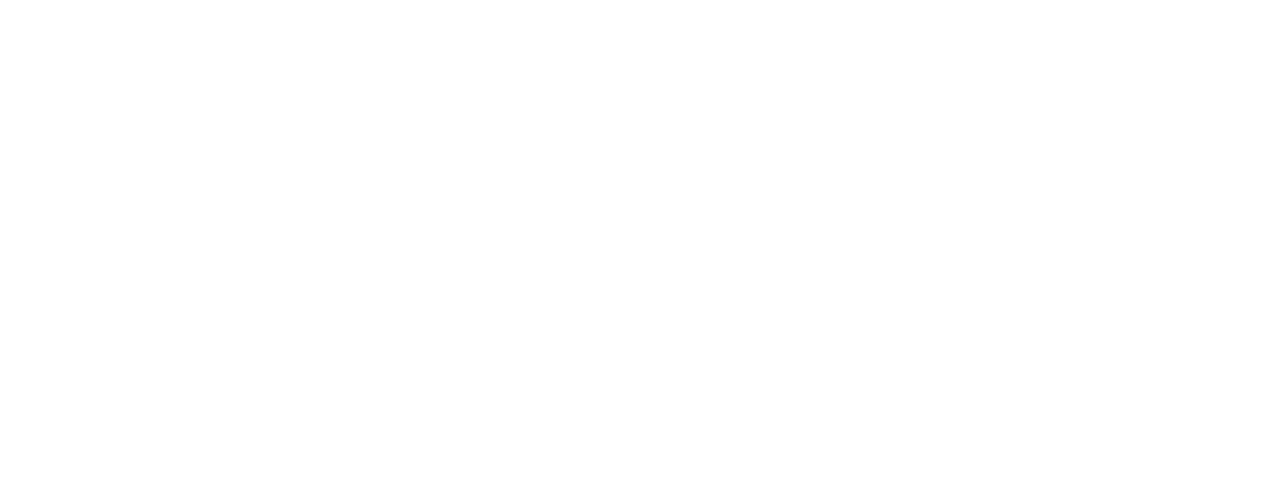
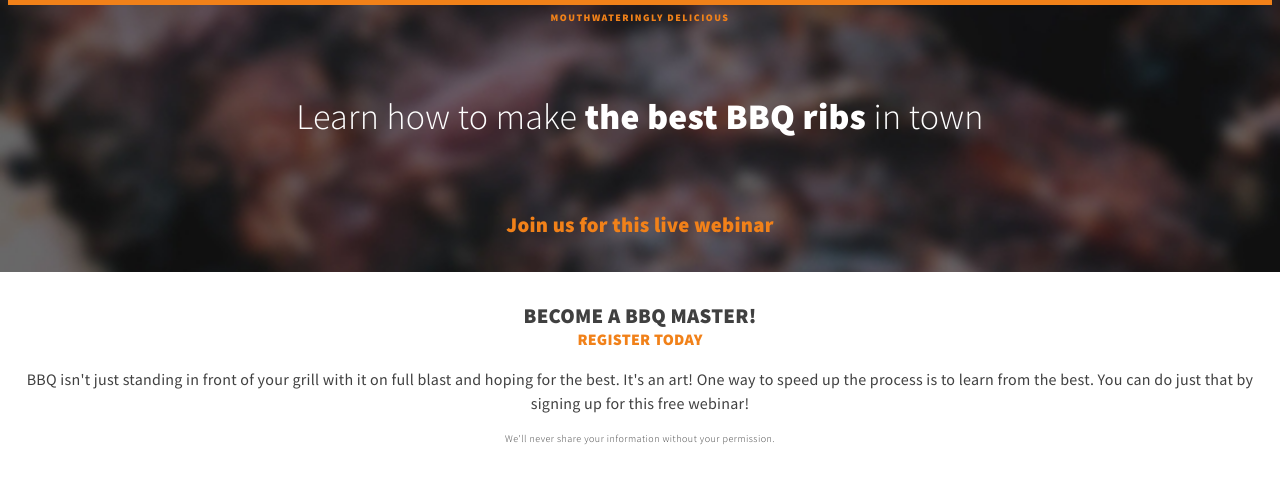
Before and after one commit to jbautts/scrimba-bbq-splash-page, a plain HTML site: page index.html in a window 1280 px wide. Drawn offline with Linux system fonts and the light colour scheme.

Commit message:
intro and main-content sections added

```diff
--- a/index.html
+++ b/index.html
@@ -1,12 +1,38 @@
 <!DOCTYPE html>
 <html lang="en">
-<head>
-    <meta charset="UTF-8">
-    <meta http-equiv="X-UA-Compatible" content="IE=edge">
-    <meta name="viewport" content="width=device-width, initial-scale=1.0">
-    <title>Document</title>
-</head>
-<body>
+    <head>
+        <meta charset="UTF-8" />
+        <meta http-equiv="X-UA-Compatible" content="IE=edge" />
+        <meta name="viewport" content="width=device-width, initial-scale=1.0" />
+        <title>Become a BBQ master!</title>
+        <link
+            href="https://fonts.googleapis.com/css?family=Source+Sans+Pro:300,400,900&display=swap"
+            rel="stylesheet"
+        />
+        <link href="styles.css" rel="stylesheet" />
+    </head>
+    <body>
+        <div class="intro">
+            <h1>
+                Learn how to make <strong>the best BBQ ribs</strong> in town
+            </h1>
+            <p>Join us for this live webinar</p>
+            <p class="top-text">Mouthwateringly delicious</p>
+        </div>
 
-</body>
+        <div class="main-content">
+            <h2>Become a BBQ master!</h2>
+            <p>Register Today</p>
+            <p>
+                BBQ isn't just standing in front of your grill with it on full
+                blast and hoping for the best. It's an art! One way to speed up
+                the process is to learn from the best. You can do just that by
+                signing up for this free webinar!
+            </p>
+            <!-- form will go here -->
+            <p class="fine-print">
+                We'll never share your information without your permission.
+            </p>
+        </div>
+    </body>
 </html>
--- a/styles.css
+++ b/styles.css
@@ -0,0 +1,95 @@
+*,
+*::before,
+*::after {
+    box-sizing: border-box;
+}
+
+body {
+    font-family: "Source Sans Pro", sans-serif;
+    font-size: 1rem;
+    color: #404040;
+    line-height: 1.5;
+    letter-spacing: 0.25px;
+    margin: 0;
+    text-align: center;
+}
+
+/* =================
+   Typography
+   ================= */
+
+h1,
+h2 {
+    line-height: 1.1;
+}
+
+h1 {
+    font-size: 2.25rem;
+    font-weight: 300;
+    color: #fff;
+    margin: 2em 0;
+}
+
+h1 + p {
+    font-size: 1.3125rem;
+    font-weight: 900;
+    color: #f18119;
+    margin: 0;
+}
+
+h2 {
+    font-size: 1.3125rem;
+    text-transform: uppercase;
+    margin: 0;
+}
+
+h2 + p {
+    font-weight: 900;
+    color: #f18119;
+    text-transform: uppercase;
+    margin-top: 0;
+}
+
+.top-text {
+    font-size: 0.625rem;
+    font-weight: 900;
+    letter-spacing: 1.5px;
+    color: #f18119;
+    text-transform: uppercase;
+    order: -1;
+    border-top: 5px solid #f18119;
+    margin: 0;
+    padding-top: .5em;
+}
+
+.fine-print {
+    font-size: 0.625rem;
+    font-weight: 300;
+    letter-spacing: 0.5px;
+}
+
+strong {
+    font-weight: 900;
+}
+
+/* =================
+   Intro section
+   ================= */
+
+.intro {
+    display: flex;
+    flex-direction: column;
+    background-color: #404040;
+    background-image: url(images/dark-ribs.jpg);
+    background-size: cover;
+    background-position: center;
+    padding: 0 0.5em 2em;
+}
+
+/* =================
+   Main-content section
+   ================= */
+
+.main-content {
+    padding: 2em 1em;
+}
```
